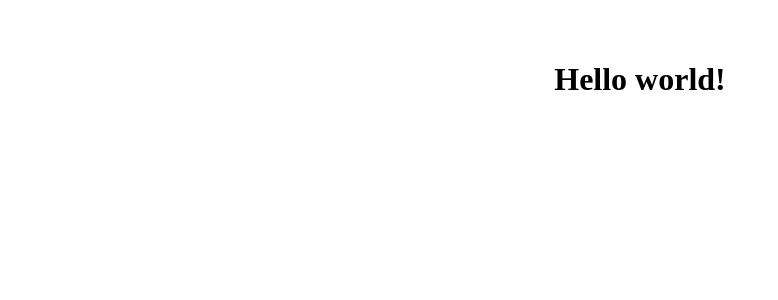
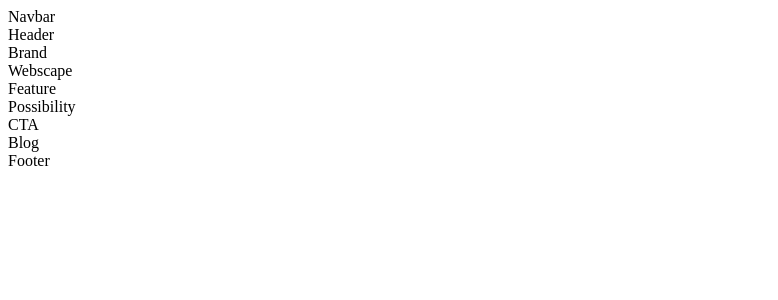
Before and after one commit to WafaBenyettou/WebScape, a React (Vite) app: page / in a window 1280 px wide. Shown: the top 300 px of the page, without its empty margins (0-778 px from the left). Built offline with nearby package versions, Linux system fonts and the light colour scheme.

Commit message:
project struct

```diff
--- a/src/App.jsx
+++ b/src/App.jsx
@@ -13,19 +13,24 @@ import Header from './containers/header/Header.jsx';
 import Possibility from './containers/possibility/Possibility.jsx';
 import Webscape from './containers/webScape/Webscape.jsx';
 
-//imported styles
-import './App.css'
+
 
 
 function App() {
   return (
-    <>
-
-       <h1>Hello world!</h1>
-
-
-
-    </>
+    <div className='App'>
+     <div className='gradient-bg'>
+      <Navbar />
+      <Header />
+      </div>
+      <Brand />
+      <Webscape />
+      <Feature />
+      <Possibility />
+      <CTA />
+      <Blog />
+      <Footer />
+    </div>
   )
 }
 
```
